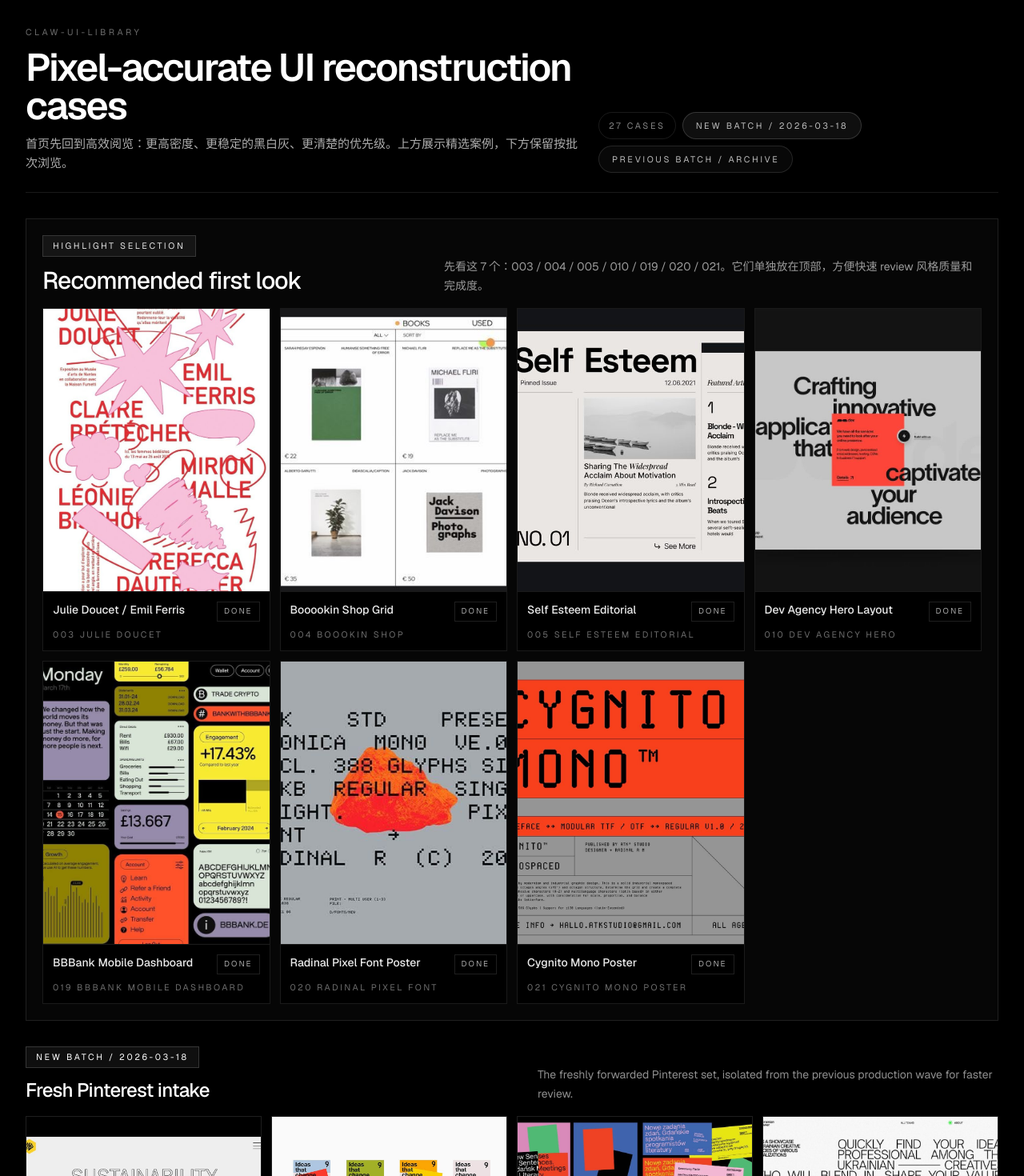
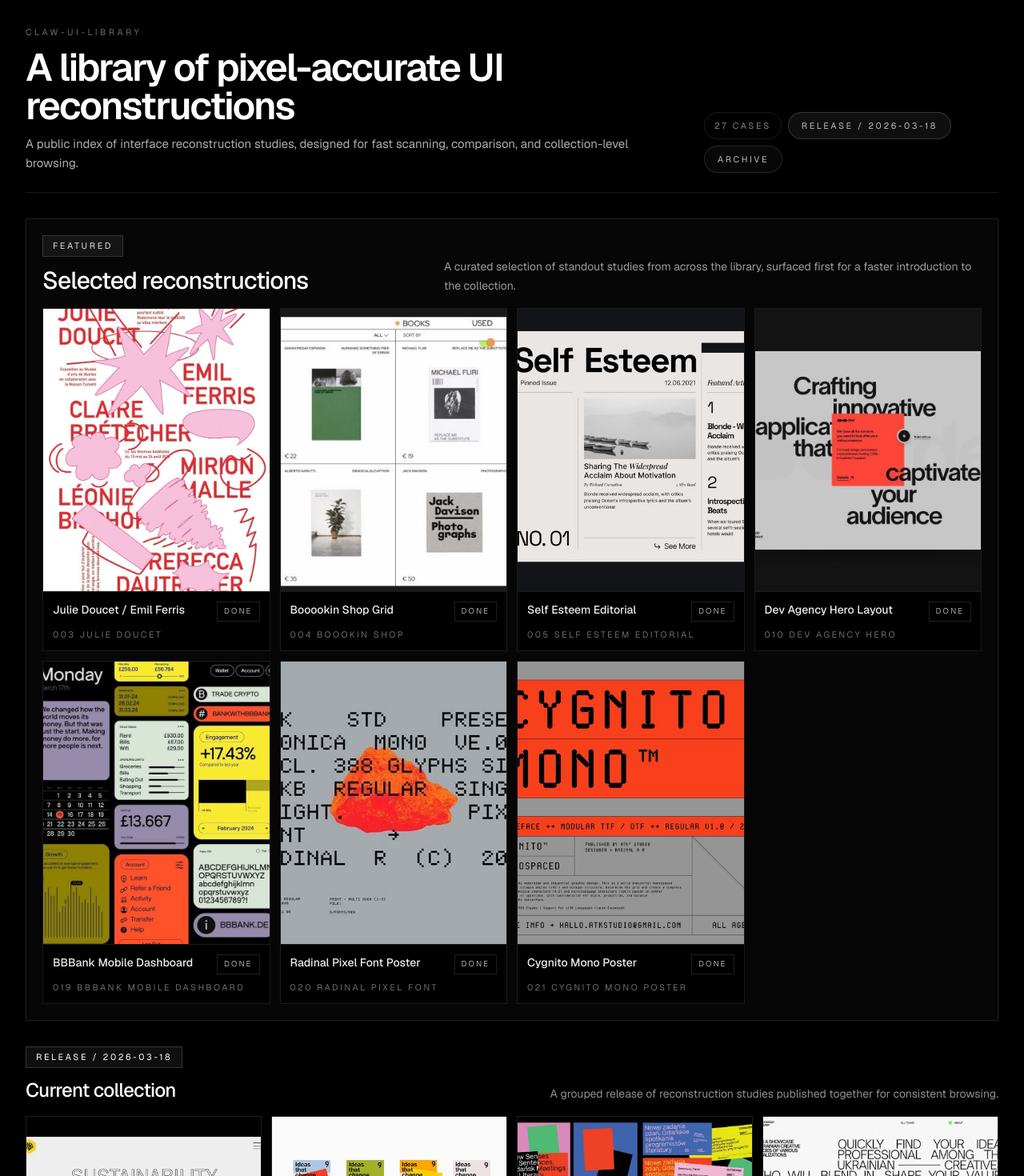
Before and after one commit to BIAsia/claw-ui-library, a Next.js app: page / in a window 1280 px wide. Shown: the top 1470 px of the page at 80% size. Built offline with nearby package versions, Linux system fonts and the light colour scheme.

Commit message:
Polish homepage product copy

```diff
--- a/src/app/page.tsx
+++ b/src/app/page.tsx
@@ -37,10 +37,10 @@ export default function Home() {
                 claw-ui-library
               </p>
               <h1 className="mt-3 text-3xl font-semibold tracking-[-0.04em] text-white md:text-5xl">
-                Pixel-accurate UI reconstruction cases
+                A library of pixel-accurate UI reconstructions
               </h1>
               <p className="mt-3 max-w-3xl text-sm leading-6 text-white/68 md:text-[15px]">
-                首页先回到高效阅览：更高密度、更稳定的黑白灰、更清楚的优先级。上方展示精选案例，下方保留按批次浏览。
+                A public index of interface reconstruction studies, designed for fast scanning, comparison, and collection-level browsing.
               </p>
             </div>
 
@@ -66,14 +66,14 @@ export default function Home() {
             <div className="mb-4 flex flex-col gap-2 md:flex-row md:items-end md:justify-between">
               <div>
                 <div className="inline-flex border border-white/14 bg-white/[0.06] px-3 py-1 text-[0.68rem] uppercase tracking-[0.24em] text-white/88">
-                  Highlight selection
+                  Featured
                 </div>
                 <h2 className="mt-3 text-2xl font-medium tracking-[-0.03em] text-white md:text-3xl">
-                  Recommended first look
+                  Selected reconstructions
                 </h2>
               </div>
               <p className="max-w-2xl text-sm leading-6 text-white/60">
-                先看这 7 个：003 / 004 / 005 / 010 / 019 / 020 / 021。它们单独放在顶部，方便快速 review 风格质量和完成度。
+                A curated selection of standout studies from across the library, surfaced first for a faster introduction to the collection.
               </p>
             </div>
 
@@ -123,8 +123,8 @@ export default function Home() {
                   </div>
                   <h2 className="mt-3 text-xl font-medium tracking-[-0.03em] text-white md:text-2xl">
                     {group.id === "batch-2026-03-18-b"
-                      ? "Fresh Pinterest intake"
-                      : "Previous production wave"}
+                      ? "Current collection"
+                      : "Archive collection"}
                   </h2>
                 </div>
                 <p className="max-w-xl text-sm leading-6 text-white/56">{group.description}</p>
--- a/src/lib/cases.ts
+++ b/src/lib/cases.ts
@@ -56,14 +56,14 @@ export function getCaseGroups(): CaseGroup[] {
   const groups: Record<CaseGroupId, Omit<CaseGroup, "cases"> & { cases: CaseMeta[] }> = {
     "batch-2026-03-18-b": {
       id: "batch-2026-03-18-b",
-      label: "New batch / 2026-03-18",
-      description: "The freshly forwarded Pinterest set, isolated from the previous production wave for faster review.",
+      label: "Release / 2026-03-18",
+      description: "A grouped release of reconstruction studies published together for consistent browsing.",
       cases: [],
     },
     archive: {
       id: "archive",
-      label: "Previous batch / archive",
-      description: "Earlier Pinterest reconstruction cases already in the library.",
+      label: "Archive",
+      description: "Earlier reconstruction studies preserved as part of the broader reference library.",
       cases: [],
     },
   };
```
